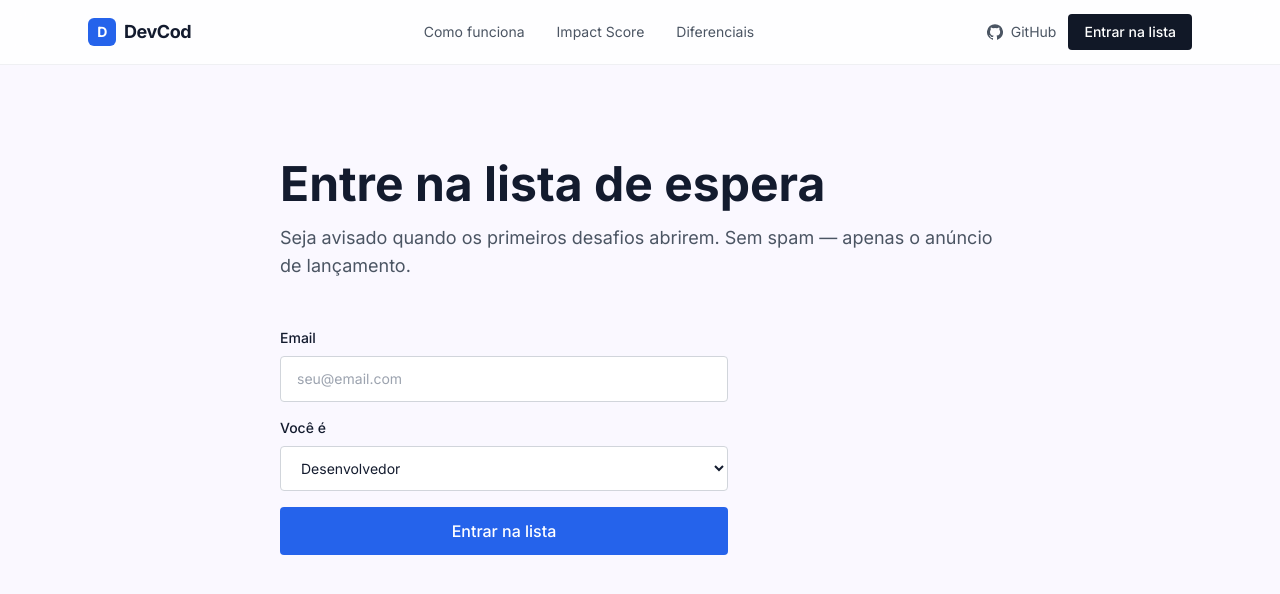
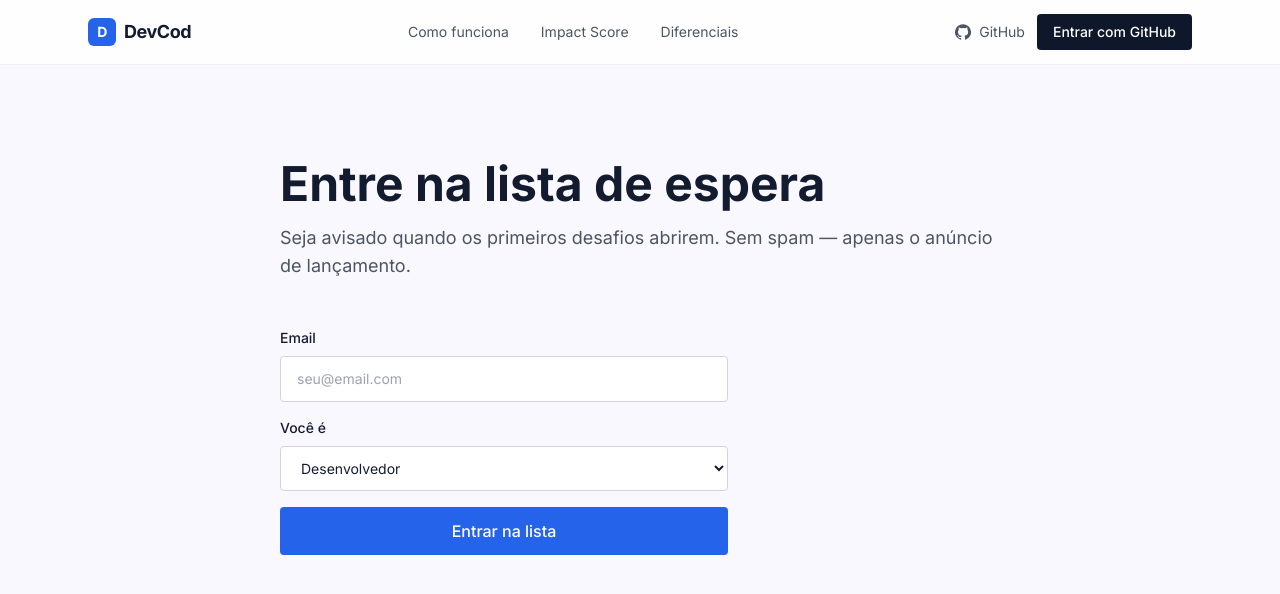
Before and after one commit to abellmugano/DevCod, a Next.js app: page /waitlist in a window 1280 px wide. Shown: the top 594 px of the page. Built offline with nearby package versions, Linux system fonts and the light colour scheme; no server answers.

Commit message:
feat(auth): B5 - AuthButton + integracao Navbar

```diff
--- /dev/null
+++ b/src/components/AuthButton.tsx
@@ -0,0 +1,58 @@
+"use client";
+
+import { useEffect, useState } from "react";
+import { createClient } from "@/lib/supabase/client";
+import type { User } from "@supabase/supabase-js";
+
+export function AuthButton() {
+  const [user, setUser] = useState<User | null>(null);
+  const [loading, setLoading] = useState(true);
+
+  useEffect(() => {
+    const supabase = createClient();
+    supabase.auth.getUser().then(({ data }) => {
+      setUser(data.user);
+      setLoading(false);
+    });
+
+    const { data: sub } = supabase.auth.onAuthStateChange((_event, session) => {
+      setUser(session?.user ?? null);
+    });
+
+    return () => sub.subscription.unsubscribe();
+  }, []);
+
+  async function handleLogout() {
+    const supabase = createClient();
+    await supabase.auth.signOut();
+    window.location.href = "/";
+  }
+
+  if (loading) return <span className="w-20 h-8" aria-hidden="true" />;
+
+  if (user) {
+    return (
+      <div className="flex items-center gap-3">
+        <a href="/dashboard" className="text-sm text-slate-600 hover:text-slate-900 transition-colors">
+          Dashboard
+        </a>
+        <button
+          onClick={handleLogout}
+          className="text-sm text-slate-600 hover:text-slate-900 transition-colors"
+          type="button"
+        >
+          Sair
+        </button>
+      </div>
+    );
+  }
+
+  return (
+    <a
+      href="/auth/signin"
+      className="rounded-lg bg-slate-900 px-4 py-2 text-sm font-medium text-white hover:bg-slate-800 transition-colors"
+    >
+      Entrar com GitHub
+    </a>
+  );
+}
--- a/src/components/Navbar.tsx
+++ b/src/components/Navbar.tsx
@@ -1,4 +1,5 @@
 import Link from "next/link";
+import { AuthButton } from "./AuthButton";
 import { IconGitHub } from "./icons";
 
 export function Navbar() {
@@ -35,12 +36,7 @@ export function Navbar() {
             <IconGitHub className="w-4 h-4" />
             GitHub
           </a>
-          <Link
-            href="/waitlist"
-            className="rounded-lg bg-gray-900 dark:bg-white text-white dark:text-black px-4 py-2 text-sm font-medium hover:bg-gray-800 dark:hover:bg-gray-100 transition-colors"
-          >
-            Entrar na lista
-          </Link>
+          <AuthButton />
         </div>
       </div>
     </nav>
```
